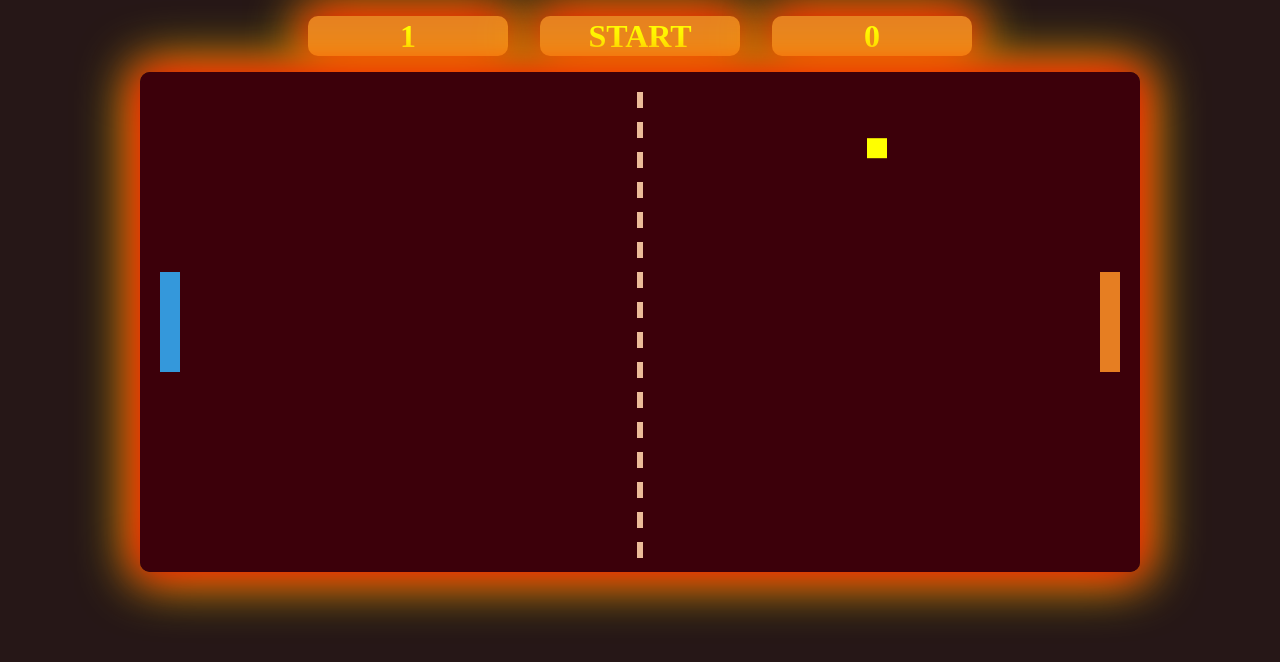
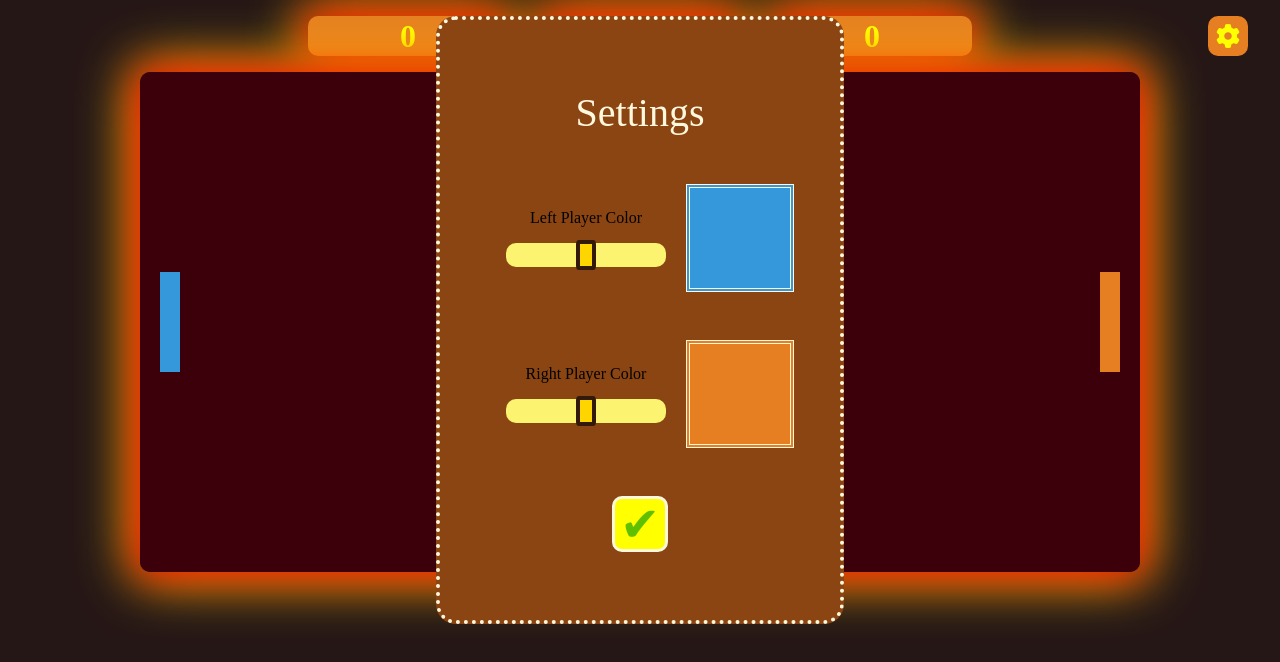
Before and after one commit to JonaszGadomski/Lava-Pong, a plain HTML site: page index.html in a window 1280 px wide. Drawn offline with nearby package versions, Linux system fonts and the light colour scheme.

Commit message:
Final v1.0

```diff
--- a/index.html
+++ b/index.html
@@ -5,15 +5,42 @@
     <meta http-equiv="X-UA-Compatible" content="IE=edge">
     <meta name="viewport" content="width=device-width, initial-scale=1.0">
     <link rel="stylesheet" href="style.css">
+    <link rel="stylesheet" href="https://fonts.googleapis.com/css2?family=Material+Symbols+Outlined:opsz,wght,FILL,GRAD@20..48,100..700,0..1,-50..200" />
+
     <title>Lava Pong</title>
 
 </head>
 <body class="center">
+    <div class="settings center" id="settings"><i class="fa-solid fa-gear"></i></div>
     <header class="center">
         <div class="result center" id="result"><span class="resultLeft" id="resultLeft">0</span></div>
         <div class="start center" id="start">START</div>
         <div class="result center" id="result"><span class="resultRight" id="resultRight">0</span></div>
     </header>
+    <div class="settingsPage center" id="settingsPageDiv">
+        <span class="center settingsTitle">Settings</span>
+        <div class="container center">
+            <div class="rangeSection center">
+                <span>Left Player Color</span>
+                <input type="range" min="0" max="359" class="range rangeLeft" id="rangeLeft">
+            </div>
+            <div class="colorDivContainer center">
+                <div class="colorDiv colorDivLeft" id="leftColorSample"></div>
+            </div>
+        </div>
+
+        <div class="container center">
+            <div class="rangeSection center">
+                <span>Right Player Color</span>
+                <input type="range" min="01" max="359" class="range rangeRight" id="rangeRight">
+            </div>
+            <div class="colorDivContainer center">
+                <div class="colorDiv colorDivRight" id="rightColorSample"></div>
+            </div>
+        </div>
+        <div class="ok center" id="ok">&#10004;</div>
+
+    </div>
 
     <div class="center">
         <canvas></canvas>
@@ -21,5 +48,6 @@
 
 
 </body>
+<script src="https://kit.fontawesome.com/d44f2140b3.js" crossorigin="anonymous"></script>
 <script src="script.js"></script>
 </html>
--- a/script.js
+++ b/script.js
@@ -3,11 +3,52 @@ const ctx = can.getContext('2d');
 const start = document.getElementById('start');
 const resultLeft = document.getElementById('resultLeft');
 const resultRight = document.getElementById('resultRight');
+const settings = document.getElementById('settings');
+
+const settingsPageDiv = document.getElementById('settingsPageDiv');
+
+const rangeLeft = document.getElementById('rangeLeft');
+const rangeRight = document.getElementById('rangeRight');
+
+const leftColorSample = document.getElementById('leftColorSample');
+const rightColorSample = document.getElementById('rightColorSample');
+
+const leftColorValue = rangeLeft.value;
+const rightColorValue = rangeRight.value;
+
+const ok = document.getElementById('ok');
+
+
+settings.addEventListener('click', () => {
+    settingsPageDiv.classList.remove('notVisible')
+})
+
+
+rangeLeft.oninput = function() {
+    leftColorSample.style.backgroundColor = "hsl("+this.value+", 100%, 50%)";
+    leftColorSample.innerHTML = this.value;
+}
+
+rangeRight.oninput = function() {
+    rightColorSample.style.backgroundColor = "hsl("+this.value+", 100%, 36%)";
+    rightColorSample.innerHTML = this.value;
+}
+
+
+function saveSettings() {
+    rocketLeftColor = leftColorSample.style.backgroundColor;
+    rocketRightColor = rightColorSample.style.backgroundColor;
+    game();
+    settingsPageDiv.classList.add('notVisible');
+}
+
+ok.addEventListener('click', saveSettings);
 
 let rightGetPoint = 0
 let leftGetPoint = 0
 
-
+var rocketLeftColor = '#3498DB';
+var rocketRightColor = '#E67E22';
 
 can.height = 500;
 can.width = 1000;
@@ -80,7 +121,7 @@ function ball() {
 }
 
 function rocketLeft() {
-    ctx.fillStyle = '#3498DB';
+    ctx.fillStyle = rocketLeftColor;
     ctx.fillRect(rlX, rlY, rw, rh);
     if (rlY <= 0) {
         rlY = 0;
@@ -91,7 +132,7 @@ function rocketLeft() {
 }
 
 function rocketRight() {
-    ctx.fillStyle = '#E67E22';
+    ctx.fillStyle = rocketRightColor;
     ctx.fillRect(rrX, rrY, rw, rh);
 }
 
@@ -102,12 +143,45 @@ function leftPosition(e) {
     rlY = (e.clientY - topCanvas)
 }
 
+function move(e) {
+    switch(e.keyCode) {
+        case 87:
+            rrY = rrY-30
+        break;
+        case 83:
+            rrY = rrY+30
+        break
+    }
+}
+
+window.addEventListener('keydown', move);
 
 function game() {
-table()
-ball()
-rocketLeft()
-rocketRight()
+    table()
+    ball()
+    rocketLeft()
+    rocketRight()
 }
 
-setInterval(game, 10)
+var run = ""
+function playGame() {
+    run = setInterval(game, 10);
+    start.innerHTML = 'PAUSE';
+}
+
+function stopGame() {
+    game()
+    clearInterval(run)
+    start.innerHTML = 'START';
+}
+
+start.addEventListener('click', () => {
+    if (start.innerHTML == 'START') {
+        playGame()
+    }
+    else {
+        stopGame()
+    }
+})
+
+window.onload(stopGame())
--- a/style.css
+++ b/style.css
@@ -11,6 +11,7 @@
 body {
     background: rgb(38, 23, 23);
     flex-direction: column;
+    position: relative;
 }
 header {
     width: 1000px;
@@ -34,7 +35,7 @@ header {
 .start:hover {
     background-color: yellow;
     border-radius: 50px;
-    color: #E67E22;
+    color: rgb(90, 46, 14);
     transition: linear 200ms;
 }
 
@@ -52,8 +53,123 @@ header {
     transition: linear 200ms;
 }
 
-
 canvas {
     box-shadow: 0 0 40px 5px rgb(255, 0, 0), 0 0 55px 5px yellow;
     border-radius: 10px;
 }
+
+.settings {
+    position: absolute;
+    padding: 0;
+    width: 40px;
+    height: 40px;
+    font-size: 1.5rem;
+    top: 0;
+    right: 0;
+    background-color:  #E67E22;
+    color: yellow;
+    border-radius: 10px;
+    margin: 1rem 2rem;
+    cursor: pointer;
+    transition: 200ms linear;
+}
+
+.settings:hover {
+    background-color: yellow;
+    border-radius: 50px;
+    color: rgb(90, 46, 14);
+    rotate: 45deg;
+    transition: linear 200ms;
+}
+
+.settingsPage {
+    position: absolute;
+    top: 1rem;
+    width: 400px;
+    height: 600px;
+    z-index: 1;
+    background-color: saddlebrown;
+    display: flex;
+    flex-direction: column;
+    border-radius: 20px;
+    border: dotted cornsilk 4px;
+
+}
+
+.rangeSection {
+    width: 50%;
+    display: flex;
+    flex-direction: column;
+}
+.colorDiv {
+    width: 50%;
+    width: 100px;
+    height: 100px;
+    border: double cornsilk 4px;
+
+}
+
+.colorDivLeft {
+    background-color: #3498DB;
+}
+
+.colorDivRight {
+    background-color: #E67E22;
+}
+
+
+.container {
+    margin-top: 3rem;
+    width: 100%;
+}
+
+.settingsTitle {
+    font-size: 2.5rem;
+    color: cornsilk;
+}
+
+.range {
+    margin-top: 1rem;
+    width: 80%;
+    background-color: rgb(252, 243, 112);
+    -webkit-appearance: none;
+    border-radius: 10px;
+    height: 1.5rem;
+    cursor: pointer;
+}
+
+.range::-webkit-slider-thumb {
+    -webkit-appearance: none;
+    width: 20px;
+    height: 30px;
+    border: 4px rgb(51, 25, 10) solid;
+    border-radius: 15%;
+    background-color: rgb(255, 213, 0);
+}
+
+.ok {
+    width: 50px;
+    height: 50px;
+    border: solid cornsilk 3px;
+    border-radius: 10px;
+    font-size: 3rem;
+    color: rgb(96, 192, 0);
+    margin-top: 3rem;
+    cursor: pointer;
+    background-color: yellow;
+    transition: ease-in-out 100ms;
+}
+
+.ok:hover {
+    background-color: gold;
+    scale: 1.2;
+    transition: ease-in-out 100ms;
+}
+
+.ok:active {
+    background-color: goldenrod;
+}
+
+.notVisible {
+    display: none;
+}
```
